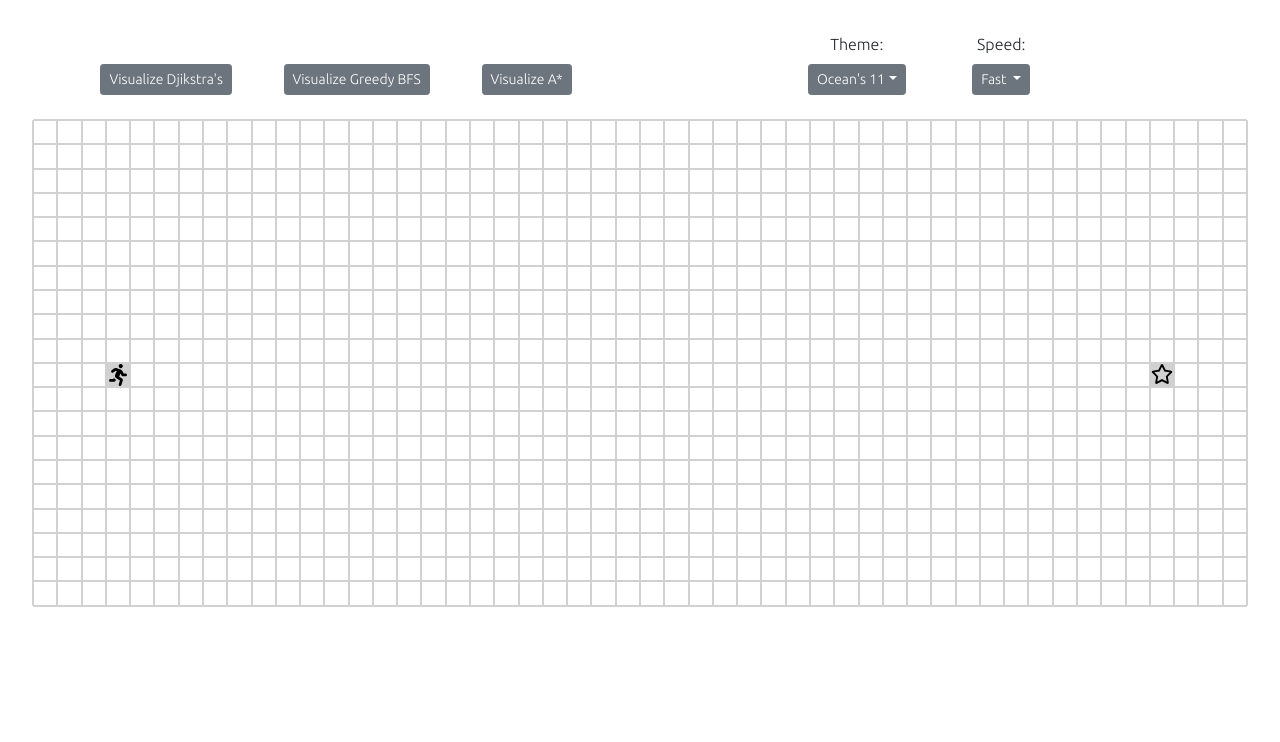
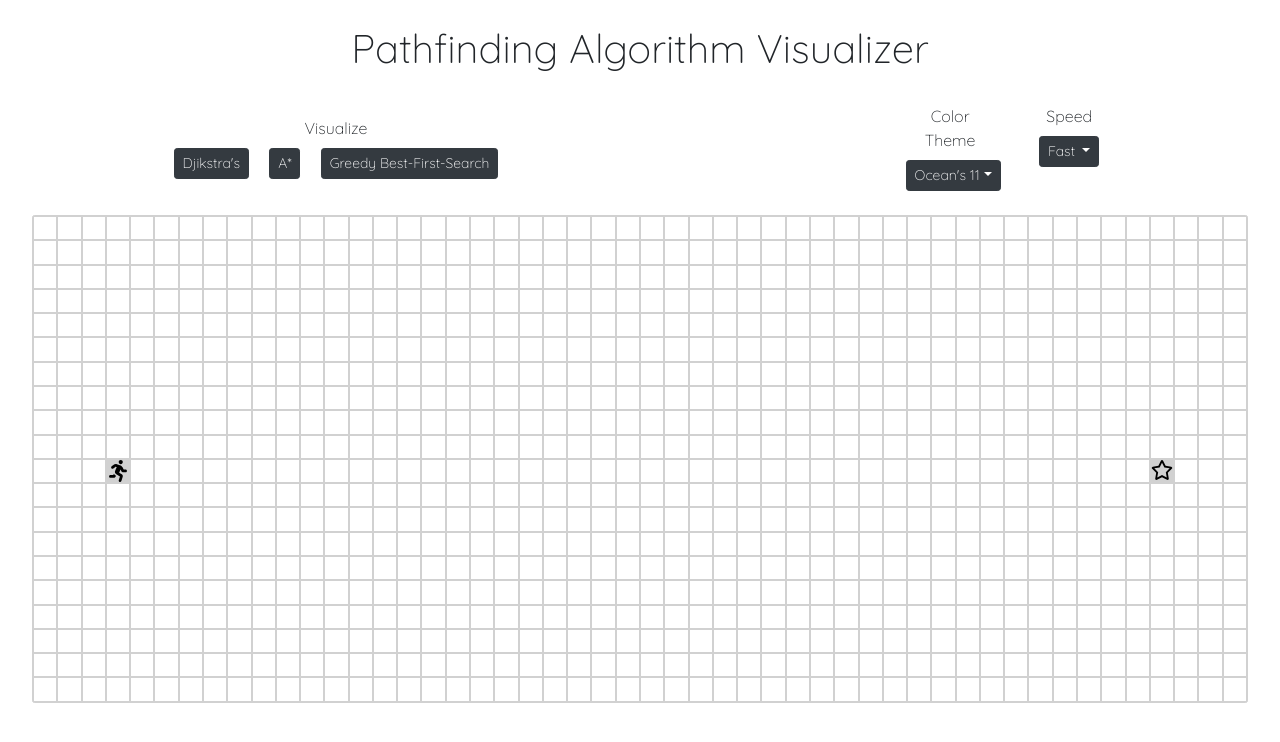
Before and after one commit to jasperhuangg/pathfinding-visualizer, a PHP site: page / in a window 1280 px wide. Shown: the top 742 px of the page. Run offline with PHP 8.4, Linux system fonts and the light colour scheme; some libraries are stand-ins or nearby versions.

Commit message:
updated UI

```diff
--- a/index.html
+++ b/index.html
@@ -9,7 +9,7 @@
   <meta content="utf-8" http-equiv="encoding">
   <link rel="stylesheet" href="https://stackpath.bootstrapcdn.com/bootstrap/4.4.1/css/bootstrap.min.css"
     integrity="sha384-Vkoo8x4CGsO3+Hhxv8T/Q5PaXtkKtu6ug5TOeNV6gBiFeWPGFN9MuhOf23Q9Ifjh" crossorigin="anonymous" />
-  <link href="https://fonts.googleapis.com/css2?family=Ubuntu:wght@300;700&display=swap" rel="stylesheet">
+  <link href="https://fonts.googleapis.com/css2?family=Quicksand:wght@300&display=swap" rel="stylesheet">
   <script src="https://code.jquery.com/jquery-3.5.0.js"></script>
   <script src="https://code.jquery.com/ui/1.12.1/jquery-ui.min.js"
     integrity="sha256-VazP97ZCwtekAsvgPBSUwPFKdrwD3unUfSGVYrahUqU=" crossorigin="anonymous"></script>
@@ -23,38 +23,40 @@
 
 <body>
   <div class="container-fluid text-center">
-    <div class="row align-items-center">
+    <br>
+    <h1>Pathfinding Algorithm Visualizer</h1><br>
+    <div class="row align-items-center justify-content-between">
+      <div class="col-6 mb-4">
+        <label for="themesToggle">Visualize</label><br>
+        <button id="run-djikstras" class="btn btn-sm btn-dark mr-3">Djikstra's</button>
 
-      <div class="col-6 mb-4">
-        <label class="text-white" for="themesToggle">Algorithms</label><br>
-        <button id="run-djikstras" class="btn btn-sm btn-secondary mr-5">Visualize Djikstra's</button>
-        <button id="run-greedyBFS" class="btn btn-sm btn-secondary">Visualize Greedy BFS</button>
-        <button id="run-astar" class="btn btn-sm btn-secondary ml-5">Visualize A*</button>
+        <button id="run-astar" class="btn btn-sm btn-dark">A*</button>
+        <button id="run-greedyBFS" class="btn btn-sm btn-dark ml-3">Greedy Best-First-Search</button>
       </div>
-      <div class="row col-6 justify-content-center">
+      <div class="row col-5 justify-content-center">
         <div class="col-3 dropdown mb-4">
-          <label for="themesToggle">Theme:</label><br>
-          <button class="btn btn-secondary btn-sm dropdown-toggle" type="button" id="themesToggle"
-            data-toggle="dropdown" aria-haspopup="true" aria-expanded="false">
+          <label for="themesToggle">Color Theme</label><br>
+          <button class="btn btn-dark btn-sm dropdown-toggle" type="button" id="themesToggle" data-toggle="dropdown"
+            aria-haspopup="true" aria-expanded="false">
             Sunset Blvd.
           </button>
           <div class="dropdown-menu" aria-labelledby="themesToggle">
-            <p class="theme dropdown-item">Sunset Blvd.</p>
-            <p class="theme dropdown-item">Ocean's 11</p>
-            <p class="theme dropdown-item">Chaos Theory</p>
-            <p class="theme dropdown-item">50 Shades</p>
+            <span class="theme dropdown-item">Sunset Blvd.</span>
+            <span class="theme dropdown-item">Ocean's 11</span>
+            <span class="theme dropdown-item">Chaos Theory</span>
+            <span class="theme dropdown-item">50 Shades</span>
           </div>
         </div>
         <div class="col-3 dropdown mb-4">
-          <label for="speedToggle">Speed:</label><br>
-          <button class="btn btn-secondary btn-sm dropdown-toggle" type="button" id="speedToggle" data-toggle="dropdown"
+          <label for="speedToggle">Speed</label><br>
+          <button class="btn btn-dark btn-sm dropdown-toggle" type="button" id="speedToggle" data-toggle="dropdown"
             aria-haspopup="true" aria-expanded="false">
             Fast
           </button>
           <div class="dropdown-menu" aria-labelledby="speedToggle">
-            <p class="speed dropdown-item">Fast</p>
-            <p class="speed dropdown-item">Medium</p>
-            <p class="speed dropdown-item">Slow</p>
+            <span class="speed dropdown-item">Fast</span>
+            <span class="speed dropdown-item">Medium</span>
+            <span class="speed dropdown-item">Slow</span>
           </div>
         </div>
       </div>
--- a/style.css
+++ b/style.css
@@ -1,6 +1,11 @@
+body {
+  padding-right: 2rem;
+  padding-left: 2rem;
+  font-family: "Quicksand", sans-serif !important;
+}
+
 .grid {
   display: grid;
-  grid-template-columns: 1fr 1fr 1fr 1fr 1fr 1fr 1fr 1fr 1fr 1fr 1fr 1fr 1fr 1fr 1fr 1fr 1fr 1fr 1fr 1fr 1fr 1fr 1fr 1fr 1fr 1fr 1fr;
   width: 100%;
   position: relative;
   border: solid 0.5px #d1d1d1;
@@ -98,9 +103,10 @@
   transform: scale(0.85);
 }
 
-body {
-  padding: 2rem;
-  font-family: "Ubuntu", sans-serif !important;
+.dropdown-item:hover {
+  cursor: pointer;
+  background-color: #6c757d !important;
+  color: white !important;
 }
 
 @keyframes sunsetVisitedRipple {
--- a/util.js
+++ b/util.js
@@ -140,14 +140,14 @@ $(document).ready(function () {
 
 function disableButtons() {
   $("#themesToggle").attr("disabled", "");
-  // $("#speedToggle").attr("disabled", "");
+  $("#run-greedyBFS").attr("disabled", "");
   $("#run-djikstras").attr("disabled", "");
   $("#run-astar").attr("disabled", "");
 }
 
 function enableButtons() {
   $("#themesToggle").removeAttr("disabled");
-  // $("#speedToggle").removeAttr("disabled");
+  $("#run-greedyBFS").removeAttr("disabled");
   $("#run-djikstras").removeAttr("disabled");
   $("#run-astar").removeAttr("disabled");
 }
```
